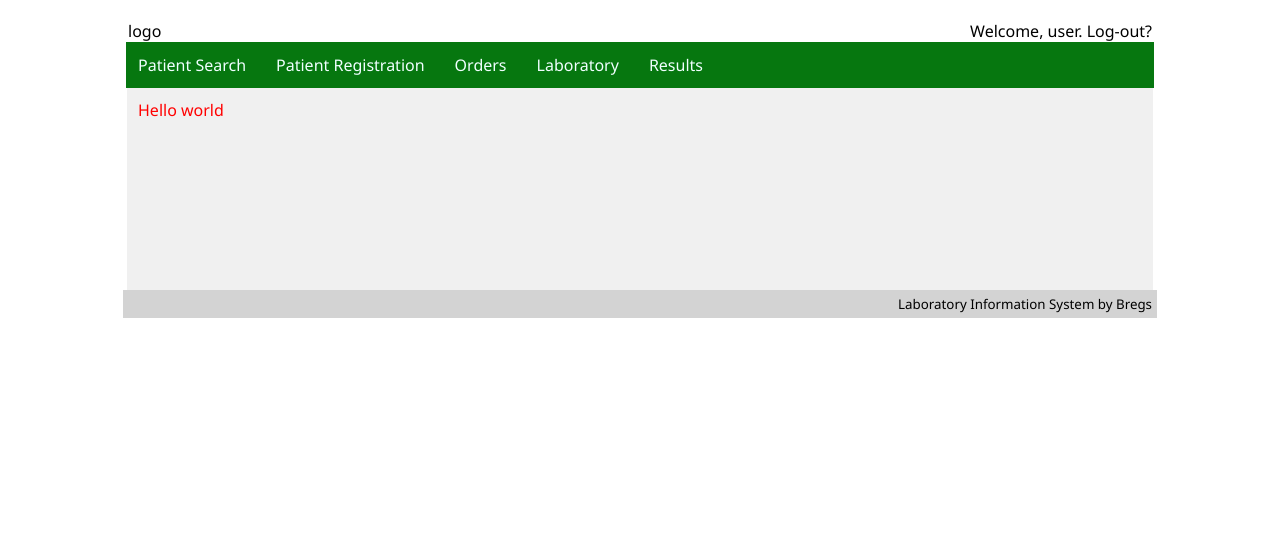
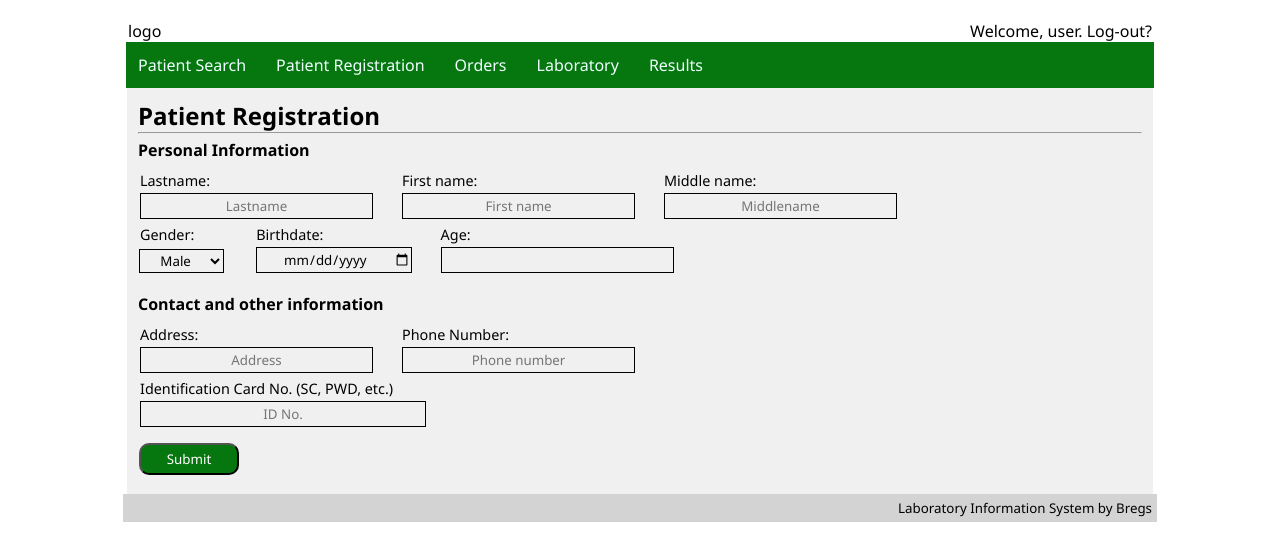
Before and after one commit to AlvinJohnB/LISProject2021, a React (Create React App) app in the folder client/: page / in a window 1280 px wide. Shown: the top 560 px of the page. Built offline with nearby package versions, Linux system fonts and the light colour scheme.

Commit message:
done-v1-ptreg-fe

```diff
--- a/client/src/App.css
+++ b/client/src/App.css
@@ -65,9 +65,10 @@ nav a{
 
 section {
   background-color: rgb(240, 240, 240);
-  height: 25vh;
   width: 80%;
   padding: 1px;
+  display: flex;
+  justify-content: center;
 }
 
 .content {
--- a/client/src/App.js
+++ b/client/src/App.js
@@ -1,5 +1,8 @@
 import React from 'react';
+
 import './App.css';
+
+import Ptreg from './components/ptregistration/Ptreg';
 
 const App = () => {
   return (
@@ -20,7 +23,7 @@ const App = () => {
       </nav>
       <section>
 
-      <div className="content">Hello world</div>
+      <Ptreg />
 
       </section>
       <footer>Laboratory Information System by Bregs</footer>
--- /dev/null
+++ b/client/src/components/ptregistration/Ptreg.js
@@ -0,0 +1,86 @@
+import React from 'react';
+
+import './ptreg.css';
+
+const Ptreg = () => {
+  return (
+    <div className="ptregwrapper">
+            <form className="form-grp" autocomplete="false">
+
+            <h1>Patient Registration</h1>
+            <hr />
+            <h4>Personal Information</h4>
+
+
+            <div className="form-group">
+
+                <div className="form-content">
+                    <label className="form-content" for="lastname">Lastname:</label>
+                    <input className="form-content" type="text" name="lastname" placeholder="Lastname" />
+                </div>
+
+                <div className="form-content">
+                    <label className="form-content" for="firstname">First name:</label>
+                    <input className="form-content" type="text" name="firstname" placeholder="First name" />
+                </div>
+
+
+                <div className="form-content">
+                    <label className="form-content" for="midlename">Middle name:</label>
+                    <input className="form-content" type="text" name="middlename" placeholder="Middlename" />
+                </div>
+            </div>
+
+            <div className="form-group">
+
+                <div className="form-content">
+                    <label className="form-content" for="gender">Gender:</label>
+                    <select>
+                        <option className="form-content" value="Male">Male</option>
+                        <option className="form-content" value="Female">Female</option>
+                    </select>
+                </div>
+
+                <div className="form-content">
+                    <label className="form-content" for="bday">Birthdate:</label>
+                    <input className="form-content" type="date" name="bday" />
+                </div>
+
+
+                <div className="form-content">
+                    <label className="form-content" for="age">Age:</label>
+                    <input className="form-content" type="number" name="age" disabled/>
+                </div>
+                </div>
+
+                <br /><h4>Contact and other information</h4>
+                <div className="form-group">
+
+                    <div className="form-content">
+                        <label className="form-content" for="address">Address:</label>
+                        <input className="form-content" type="text" name="address" placeholder="Address" />
+                    </div>
+
+                    <div className="form-content">
+                        <label className="form-content" for="phone">Phone Number:</label>
+                        <input className="form-content" type="tel" name="phone" placeholder="Phone number" />
+                    </div>
+                </div>
+
+
+                <div className="form-group">
+                    <div className="form-content">
+                            <label className="form-content" for="identi">Identification Card No. (SC, PWD, etc.)</label>
+                            <input className="form-content" type="text" name="identi" placeholder="ID No." />
+                    </div>
+                </div>
+
+                <input className="form-content form-botton" type="button" value="Submit" />
+
+
+        </form>
+    </div>
+  );
+}
+
+export default Ptreg;
--- /dev/null
+++ b/client/src/components/ptregistration/ptreg.css
@@ -0,0 +1,61 @@
+.ptregwrapper {
+    display: block;
+    padding: 10px;
+    width: 100%;
+    margin-bottom: 10px;
+}
+
+label {
+    font-size: 0.9rem;
+}
+
+.form-content{
+    display: block;
+    margin: 5px 30px -2px 1px;
+}
+
+hr{
+    margin-bottom: 5px;
+}
+
+.form-group{
+    display: flex;
+    align-items: baseline;
+}
+
+.form-group input{
+    text-align: center;
+    width: 100%;
+    height: 1.5rem;
+    background-color: transparent;
+    color: rgb(0, 0, 0);
+    border: 1px solid black;
+}
+
+.form-content select{
+    width:100%;
+    background-color: transparent;
+    height: 1.5rem;
+    color: black;
+    border: 1px solid black;
+    text-align: center;
+    margin-top: 7px;
+}
+
+.form-botton{
+    color: white;
+    background-color: rgb(6, 119, 15);
+    width: 100px;
+    padding: 5px;
+    border-radius: 10px;
+    margin-top: 20px;
+}
+
+.form-botton:hover{
+    color: rgb(0, 0, 0);
+    background-color: rgb(8, 187, 38);
+}
+
+.form-group input:focus{
+    font-weight: bold;
+}
```
